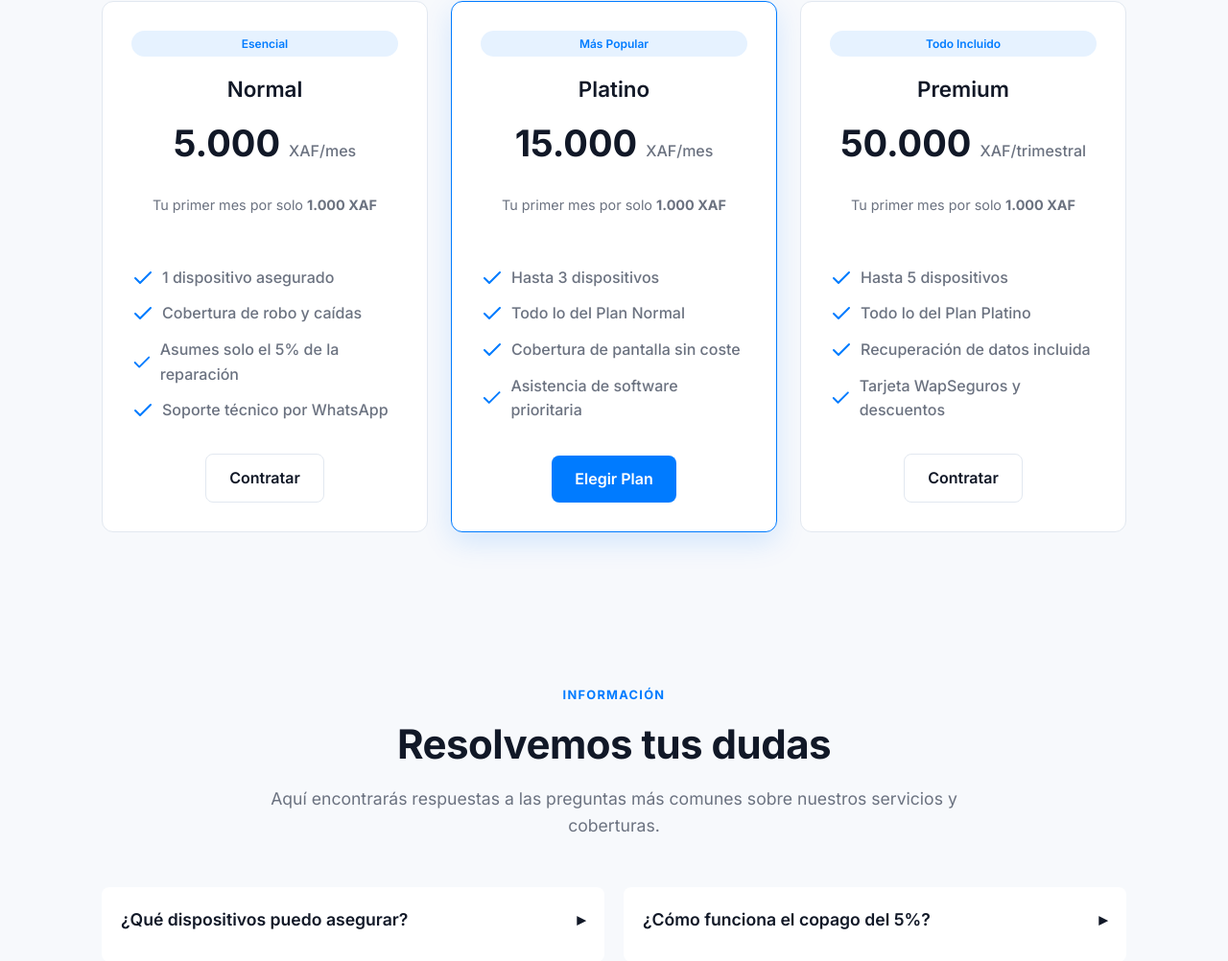
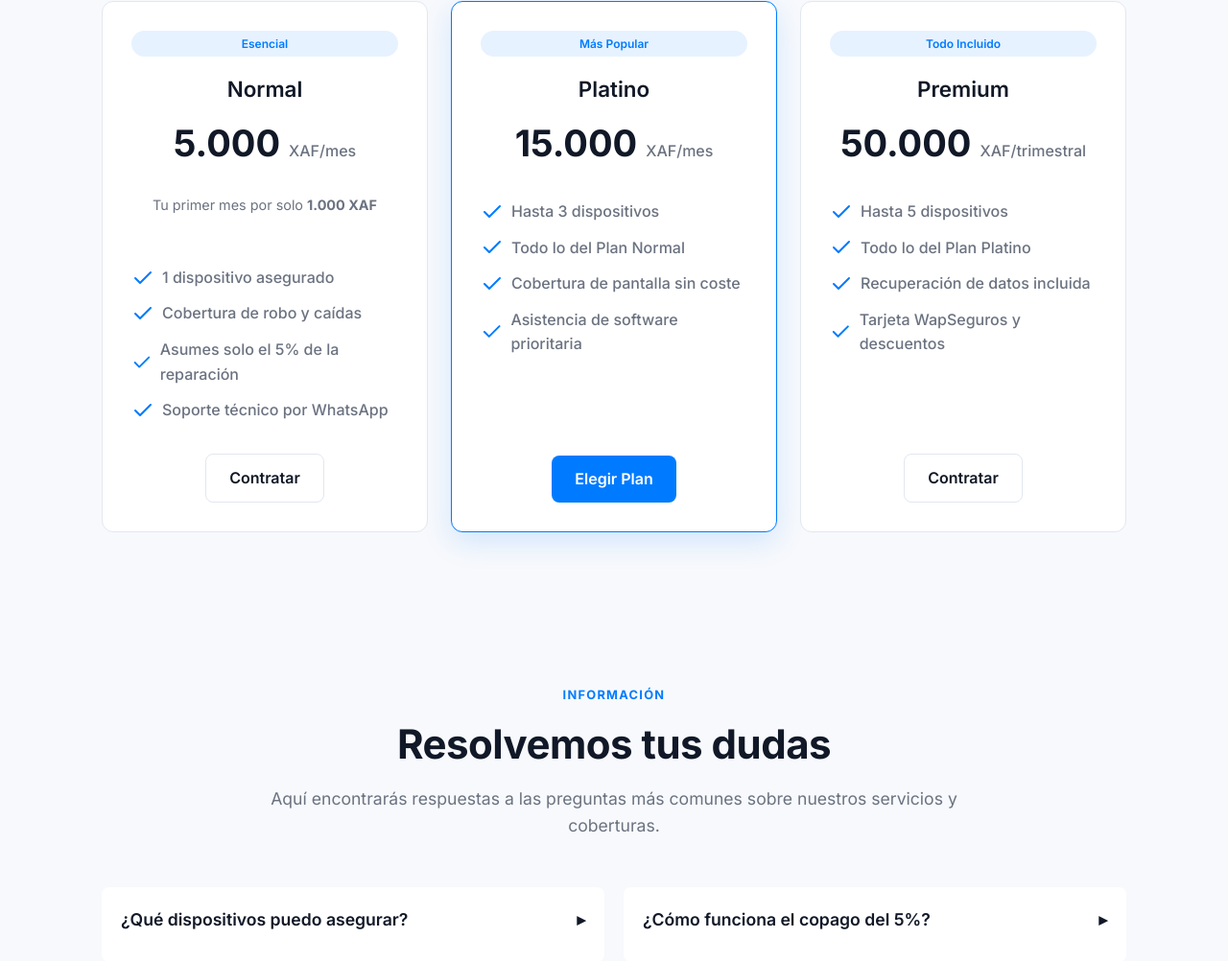
Before and after one commit to InBile/WapSeguros-GE, a plain HTML site: page index.html in a window 1280 px wide. Shown: the part 3569-4571 px from the top of the page at 96% size. Drawn offline with Linux system fonts and the light colour scheme.

Commit message:
Update index.html

```diff
--- a/index.html
+++ b/index.html
@@ -359,7 +359,7 @@
             <span class="chip">Más Popular</span>
             <h4>Platino</h4>
             <div class="price__tag">15.000 <small>XAF/mes</small></div>
-            <p class="price__note">Tu primer mes por solo <strong>1.000 XAF</strong></p>
+
             <ul class="price__features">
               <li><svg xmlns="http://www.w3.org/2000/svg" width="24" height="24" viewBox="0 0 24 24" fill="none" stroke="currentColor" stroke-width="2" stroke-linecap="round" stroke-linejoin="round"><polyline points="20 6 9 17 4 12"></polyline></svg>Hasta 3 dispositivos</li>
               <li><svg xmlns="http://www.w3.org/2000/svg" width="24" height="24" viewBox="0 0 24 24" fill="none" stroke="currentColor" stroke-width="2" stroke-linecap="round" stroke-linejoin="round"><polyline points="20 6 9 17 4 12"></polyline></svg>Todo lo del Plan Normal</li>
@@ -372,7 +372,7 @@
             <span class="chip">Todo Incluido</span>
             <h4>Premium</h4>
             <div class="price__tag">50.000 <small>XAF/trimestral</small></div>
-            <p class="price__note">Tu primer mes por solo <strong>1.000 XAF</strong></p>
+
             <ul class="price__features">
               <li><svg xmlns="http://www.w3.org/2000/svg" width="24" height="24" viewBox="0 0 24 24" fill="none" stroke="currentColor" stroke-width="2" stroke-linecap="round" stroke-linejoin="round"><polyline points="20 6 9 17 4 12"></polyline></svg>Hasta 5 dispositivos</li>
               <li><svg xmlns="http://www.w3.org/2000/svg" width="24" height="24" viewBox="0 0 24 24" fill="none" stroke="currentColor" stroke-width="2" stroke-linecap="round" stroke-linejoin="round"><polyline points="20 6 9 17 4 12"></polyline></svg>Todo lo del Plan Platino</li>
```
